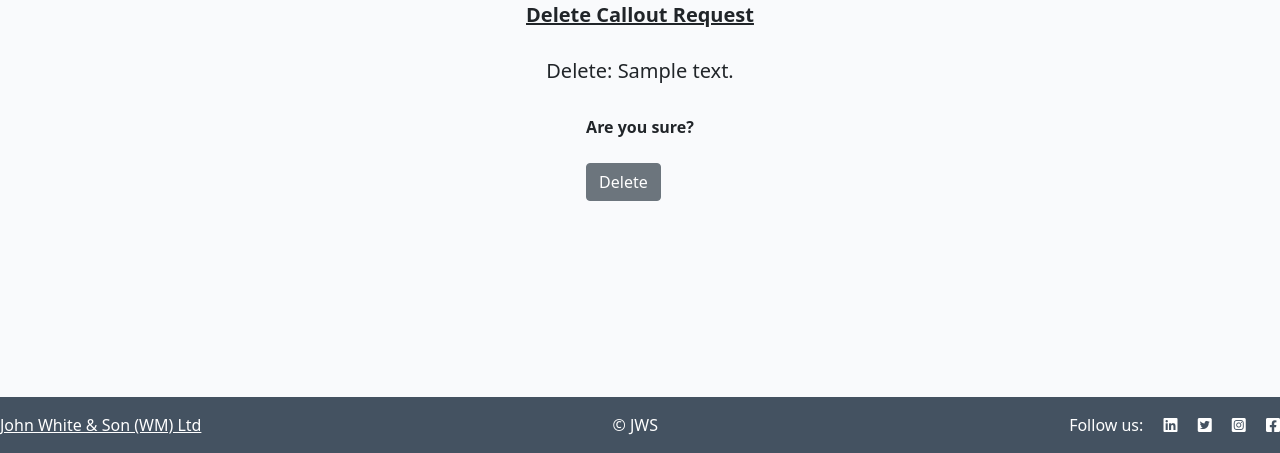
After one commit to BFO1715/jws_callout, a Django app: a page that uses templates/delete_request.html in a window 1280 px wide. The commit adds this page. Shown: the part 347-800 px from the top of the page. Run offline with Django 3.2, Linux system fonts and the light colour scheme; tables that the repository leaves empty hold one stand-in row (values such as "Sample post").

Commit message:
Created delete requests templat, views, url

```diff
--- a/callout_request/urls.py
+++ b/callout_request/urls.py
@@ -1,6 +1,6 @@
 from . import views
 from django.urls import path
-from .views import AddRequest, RequestDetail, EditRequest
+from .views import AddRequest, RequestDetail, EditRequest, DeleteRequest
 
 
 urlpatterns = [
@@ -8,4 +8,5 @@ urlpatterns = [
     path('add_request/', AddRequest.as_view(), name='add_request'),
     path('<slug:slug>/', views.RequestDetail.as_view(), name='request_detail'),
     path('edit/<slug:slug>/', views.EditRequest.as_view(), name='edit_request'),
+    path('delete/<slug:slug>/', views.DeleteRequest.as_view(), name='delete_request'),
 ]
--- a/callout_request/views.py
+++ b/callout_request/views.py
@@ -3,6 +3,7 @@ from django.views import generic, View
 from .models import Request
 from .forms import RequestForm
 from .forms import CommentForm
+from django.urls import reverse_lazy
 
 
 class RequestList(generic.ListView):
@@ -64,3 +65,8 @@ class EditRequest(generic.UpdateView):
     model = Request
     template_name = 'edit_request.html'
     form_class = RequestForm
+
+class DeleteRequest(generic.DeleteView):
+    model = Request
+    template_name = 'delete_request.html'
+    success_url = reverse_lazy('home')
--- /dev/null
+++ b/templates/delete_request.html
@@ -0,0 +1,18 @@
+{% extends "base.html" %}
+
+{% block content %}
+
+<br>
+<h5 class="title"><strong><u>Delete Callout Request</u></strong></h5>
+<br>
+<h5 class="title">Delete: {{ request.description }}</h5><br>
+
+<div class="form-group">
+    <form method="POST">
+        {% csrf_token %}
+        <strong>Are you sure?</strong><br><br>
+        <button class="btn btn-secondary">Delete</button>
+    </form>
+</div>
+
+{%endblock%}
--- a/templates/index.html
+++ b/templates/index.html
@@ -20,7 +20,9 @@
                                 <img class="card-img-top" src=" {{ request.featured_image.url }}">
                                 {% endif %}
                                 <div class="image-flash">
-                                    <p class="author">Author: {{ request.author }} - <a href="{% url 'edit_request' request.slug %}" style="font-size: 12px; color: white;">Edit Request</a></p>
+                                    <p class="author">Author: {{ request.author }} | <a href="{% url 'edit_request' request.slug %}" style="font-size: 12px; color: white;">Edit Request</a> |
+                                    <a href="{% url 'delete_request' request.slug %}" style="font-size: 12px; color: white;">Delete Request</a>
+                                    </p>
                                 </div>
                             </div>
                             <a href="{% url 'request_detail' request.slug  %}" class="request-link">
```
